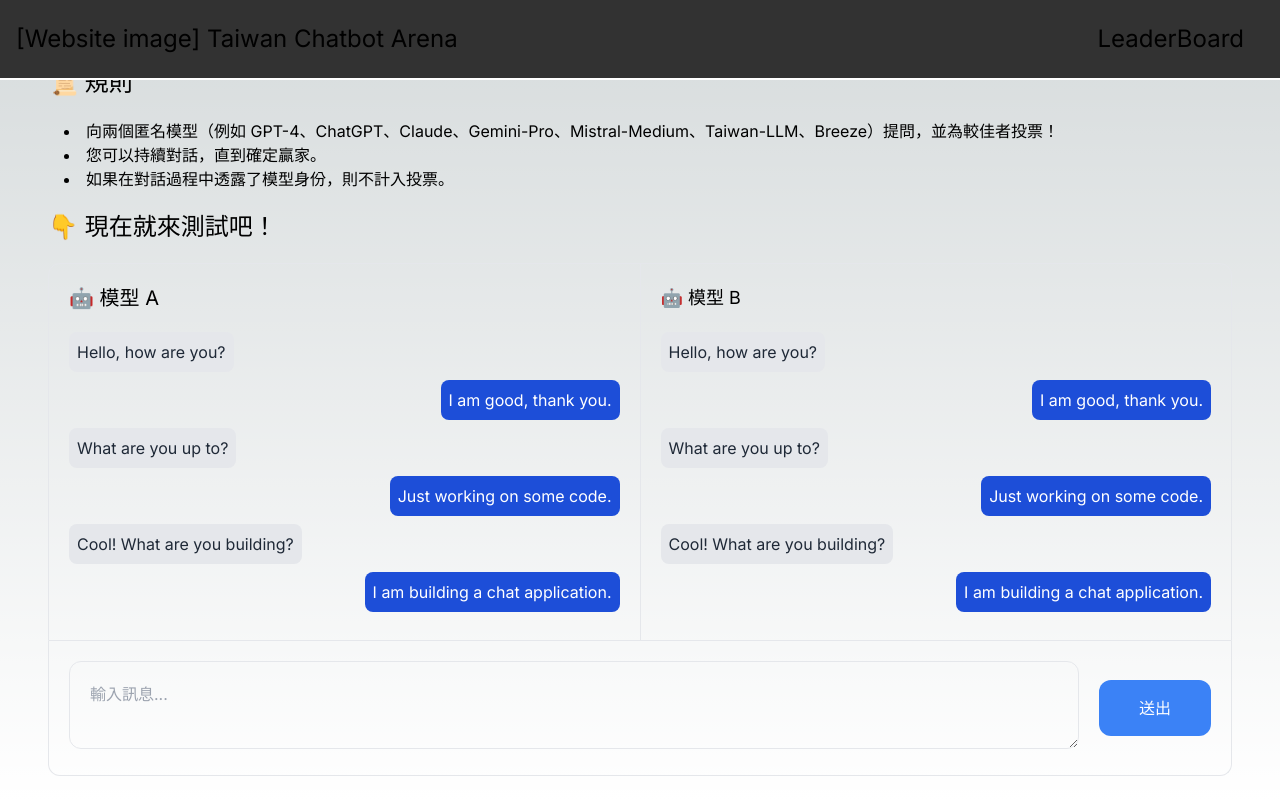
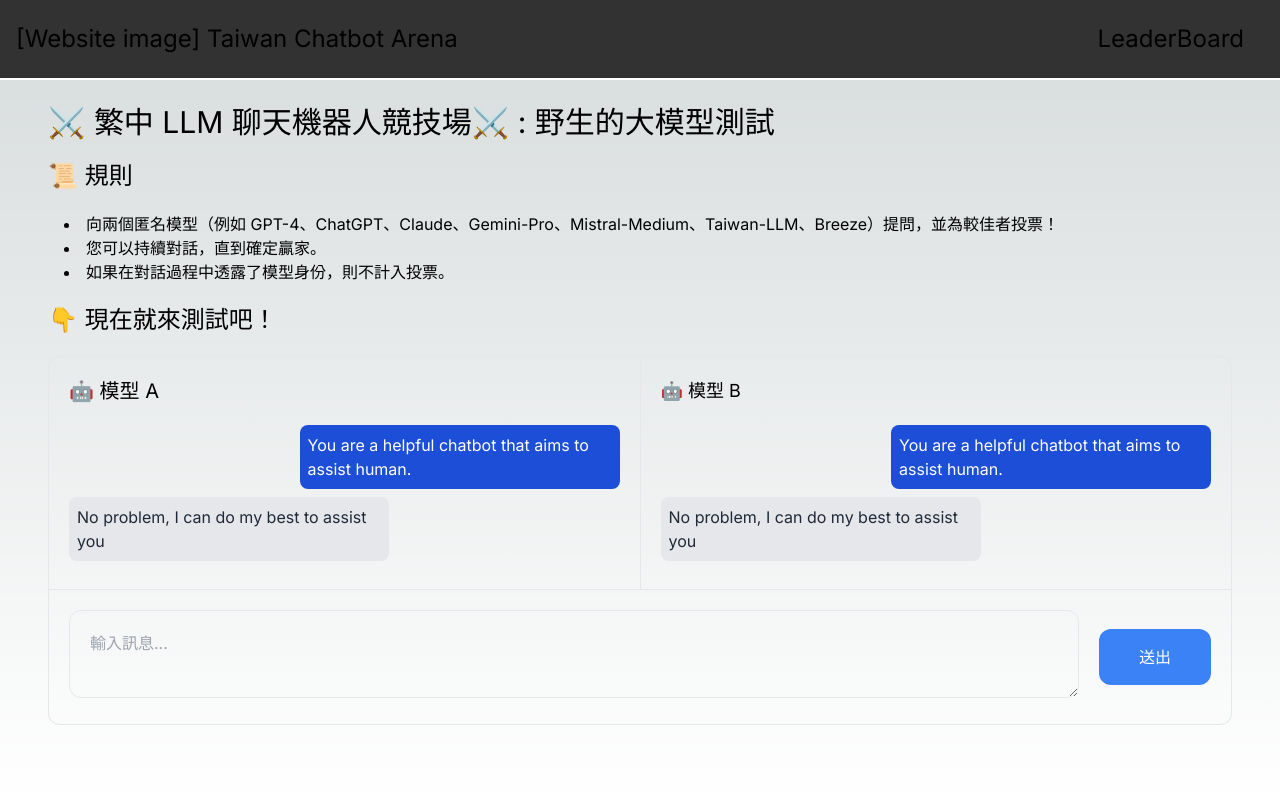
Before and after one commit to adamlin120/chatbot-arena, a Next.js app: page /chat in a window 1280 px wide. Built offline with nearby package versions, Linux system fonts and the light colour scheme; no server answers.

Commit message:
fix(chat): correct Anthropic API request format
Now the APIs can be correctly accessed

```diff
--- a/src/app/api/chat/route.ts
+++ b/src/app/api/chat/route.ts
@@ -74,7 +74,7 @@
     //ConversationId might be null, if it is, create a new conversation
     const conversationId = requestBody.conversationId?.toString();
 
-    const stream = await getStream(model, messages, async (response) => {
+    const stream = await getStream(messages, async (response) => {
       // Save the response to the database
     });
 
--- a/src/app/chat/_components/ChatSection.tsx
+++ b/src/app/chat/_components/ChatSection.tsx
@@ -6,21 +6,13 @@
 
 export default function ChatSection() {
   const [messageA, setMessageA] = useState<Message[]>([
-    { role: "assistant", content: "Hello, how are you?" },
-    { role: "user", content: "I am good, thank you." },
-    { role: "assistant", content: "What are you up to?" },
-    { role: "user", content: "Just working on some code." },
-    { role: "assistant", content: "Cool! What are you building?" },
-    { role: "user", content: "I am building a chat application." },
+    { role: "user", content: "You are a helpful chatbot that aims to assist human." },
+    { role: "assistant", content: "No problem, I can do my best to assist you" }
   ]);
 
   const [messageB, setMessageB] = useState<Message[]>([
-    { role: "assistant", content: "Hello, how are you?" },
-    { role: "user", content: "I am good, thank you." },
-    { role: "assistant", content: "What are you up to?" },
-    { role: "user", content: "Just working on some code." },
-    { role: "assistant", content: "Cool! What are you building?" },
-    { role: "user", content: "I am building a chat application." },
+    { role: "user", content: "You are a helpful chatbot that aims to assist human." },
+    { role: "assistant", content: "No problem, I can do my best to assist you" }
   ]);
 
   const modelA = "gpt-3.5-turbo";
--- a/src/lib/chat/stream.ts
+++ b/src/lib/chat/stream.ts
@@ -15,11 +15,9 @@
 //Randomly choose between OpenAI, Anthropic, and Mistral
 
 const openai = new OpenAI({apiKey: privateEnv.OPENAI_KEY});
-const mistral = new MistralClient(process.env.MISTRAL_KEY);
-//const anthropic = new Anthropic({apiKey: privateEnv.ANTHROPIC_KEY});
-//'claude-3-opus-20240229', 'claude-3-sonnet-20240229', 'claude-3-haiku-20240307'
-//'mistral-large-latest', 'mistral-medium-latest', 'mistral-small-latest'
-export default async function getStream(prompt: string, messages: Message[], callback: Function, model_list: string[] = ['gpt-4', 'gpt-3.5-turbo']) {
+const mistral = new MistralClient(privateEnv.MISTRAL_KEY);
+const anthropic = new Anthropic({apiKey: privateEnv.ANTHROPIC_KEY});
+export default async function getStream(messages: Message[], callback: Function, model_list: string[] = ['claude-3-opus-20240229', 'claude-3-sonnet-20240229', 'claude-3-haiku-20240307', 'mistral-large-latest', 'mistral-medium-latest', 'mistral-small-latest', 'gpt-4', 'gpt-3.5-turbo']) {
     const model = model_list[Math.floor(Math.random() * model_list.length)];
     if (model.includes('gpt')) {
         const response = await openai.chat.completions.create({
```
